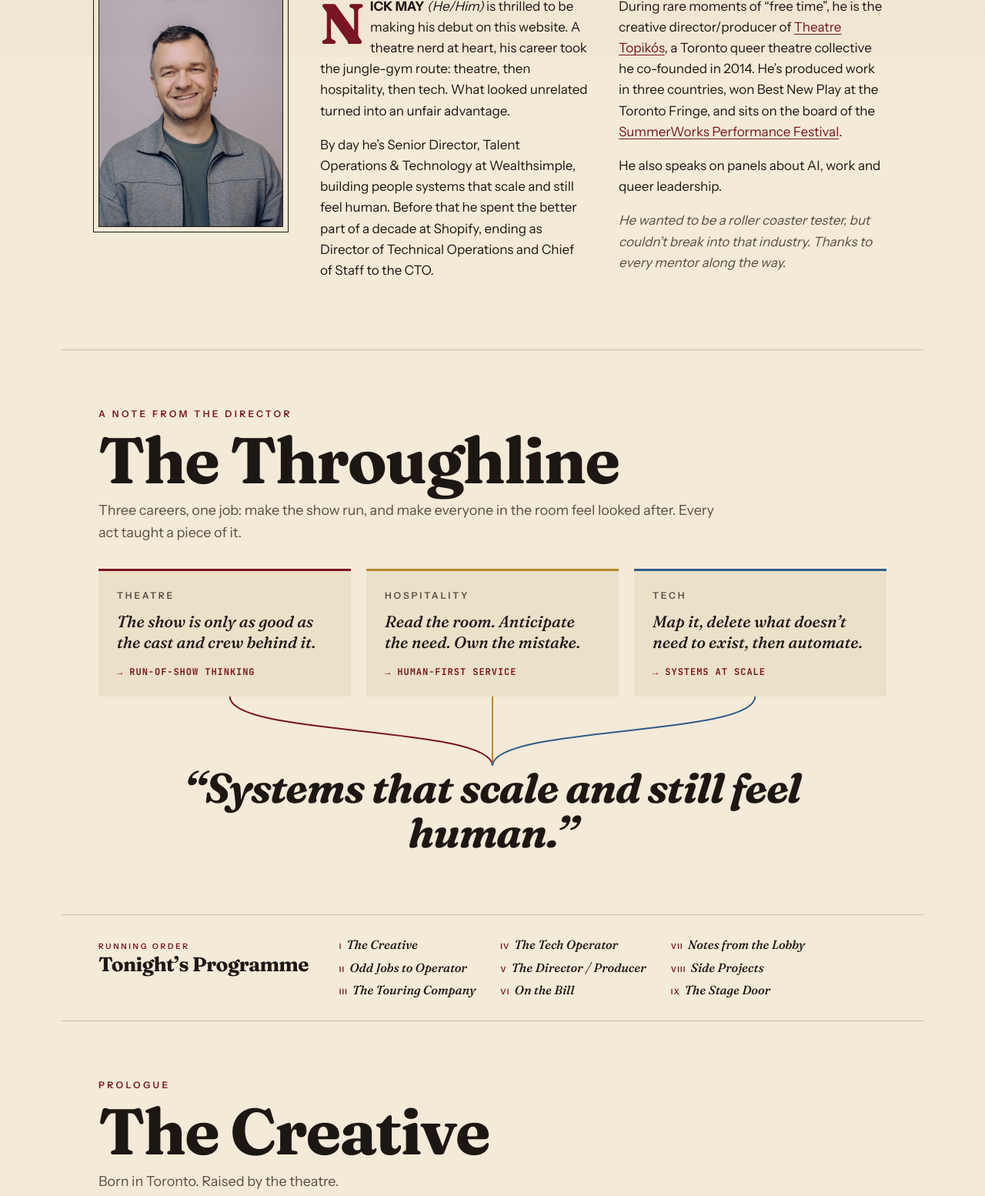
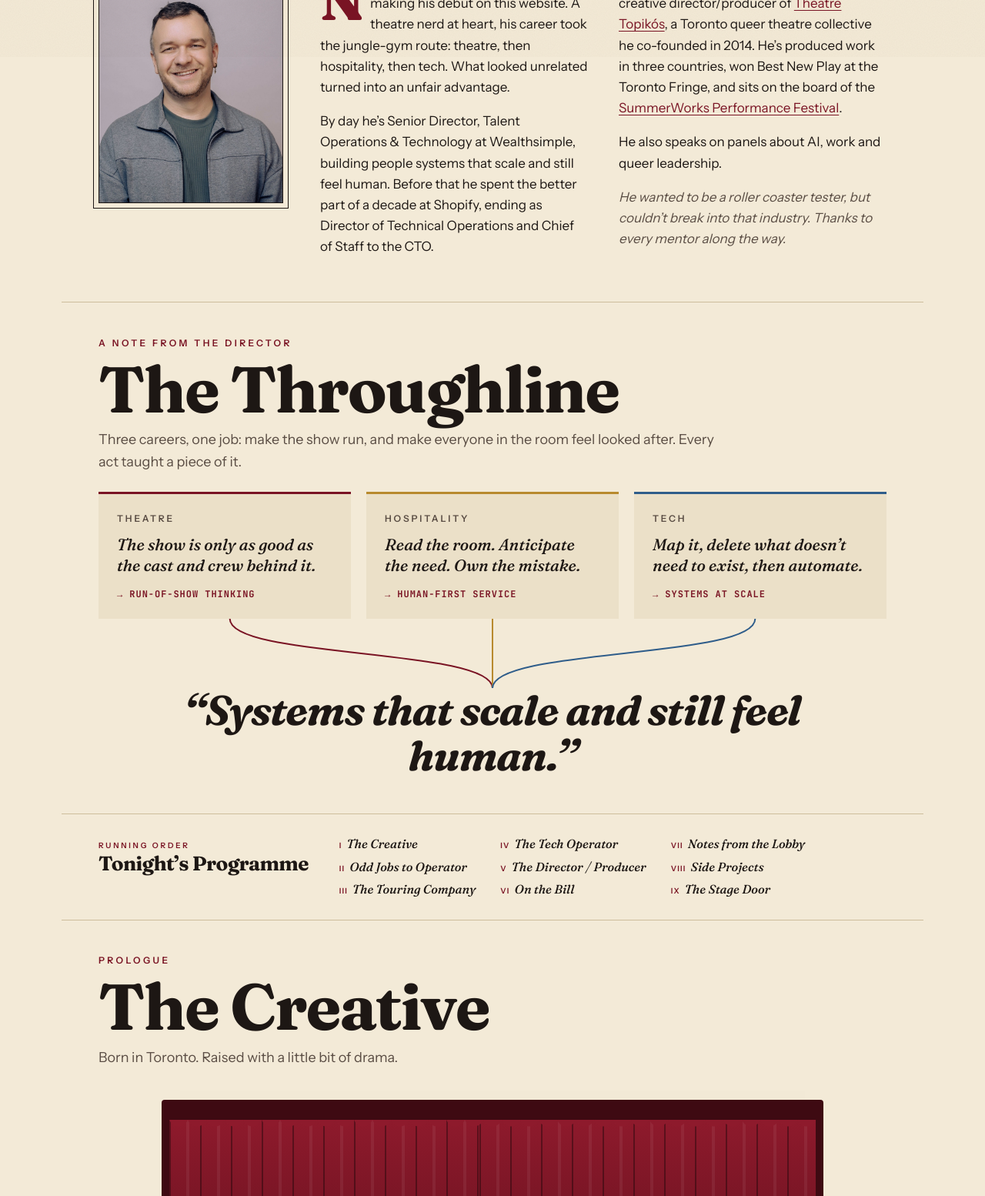
Before and after one commit to nickwmay/nickmay.ca, an Astro site: page / in a window 1280 px wide. Shown: the part 726-2280 px from the top of the page at 77% size. Built offline with nearby package versions, Linux system fonts and the light colour scheme; Astro itself is replaced by a stand-in of ours.

Commit message:
Tighter gaps between sections; Prologue line: raised with a little bit of drama
Co-Authored-By: Claude Opus 5.5 <noreply@anthropic.com>

```diff
--- a/src/pages/index.astro
+++ b/src/pages/index.astro
@@ -7,7 +7,7 @@ import {
 } from '../data/show';
 
 const acts = {
-  prologue: { id: 'prologue', cue: 'LX 2', label: 'Prologue', title: 'The Creative', sub: 'Born in Toronto. Raised by the theatre.', scenes: prologue },
+  prologue: { id: 'prologue', cue: 'LX 2', label: 'Prologue', title: 'The Creative', sub: 'Born in Toronto. Raised with a little bit of drama.', scenes: prologue },
   hospitality: { id: 'act-1', cue: 'LX 3', label: 'Act I', title: 'Odd Jobs to Operator', sub: 'From Commodore 64 crosswords to general manager', scenes: hospitality },
   tech: { id: 'act-2', cue: 'LX 5', label: 'Act II', title: 'The Tech Operator', sub: 'Product, technical & people operations, 2017–now', scenes: tech },
 };
--- a/src/styles/global.css
+++ b/src/styles/global.css
@@ -853,7 +853,7 @@ html[data-mode='backstage'] .chair-text { fill: var(--accent); }
 .cover-title .cover-name { margin-bottom: 10px; }
 .cover-sub { margin-top: 14px; max-width: none; font-size: 15px; }
 .cover-cta { margin-top: 20px; }
-.whos-who { padding-top: clamp(48px, 6vw, 72px); }
+.whos-who { padding-top: clamp(36px, 4vw, 52px); }
 #act-1 { padding-bottom: 40px; }
 .on-tour { padding-top: 40px; }
 
@@ -992,8 +992,8 @@ html[data-mode='backstage'] .badge-back { filter: none; background: #1d1f1d; col
 .badge-pm .badge-label { font-size: 12.5px; text-align: left; }
 
 /* Tighter rhythm between sections */
-.section { padding-top: clamp(48px, 6vw, 84px); padding-bottom: clamp(48px, 6vw, 84px); }
-.act-sub { margin-bottom: 32px; }
+.section { padding-top: clamp(32px, 3.6vw, 52px); padding-bottom: clamp(32px, 3.6vw, 52px); }
+.act-sub { margin-bottom: 24px; }
 .whos-who-body { margin-top: 28px; }
 #act-1 { padding-bottom: 32px; }
 .on-tour { padding-top: 32px; padding-bottom: 32px; }
@@ -1332,7 +1332,7 @@ html[data-mode='backstage'] .stint-tag { filter: grayscale(.7); }
 @media (max-width: 760px) { .bill-item img.wide { width: 112px; height: 59px; } }
 
 /* ── Homepage teaser for the Second Stage ── */
-.s2-teaser { padding-top: clamp(40px, 5vw, 64px); padding-bottom: clamp(40px, 5vw, 64px); }
+.s2-teaser { padding-top: clamp(28px, 3vw, 40px); padding-bottom: clamp(28px, 3vw, 40px); }
 .s2t {
   display: grid; grid-template-columns: 200px 1fr auto; gap: 28px; align-items: center;
   padding: 22px 28px; border: 1px solid var(--ink); outline: 1px solid var(--ink); outline-offset: 5px;
@@ -1374,7 +1374,7 @@ html[data-mode='backstage'] .s2t-cta { background: var(--accent); color: #000; }
 .s2-programme a:hover { color: var(--accent); }
 .s2-pnum { font: italic 700 1.15em/1 var(--display); letter-spacing: 0; color: var(--accent); text-transform: none; }
 .s2-pcount { margin-left: auto; padding-right: 16px; font: 400 13px/1.2 var(--body); letter-spacing: 0; text-transform: none; color: var(--ink-soft); }
-.projects-page .second-stage, .projects-page .rehearsal-hall { padding-top: clamp(40px, 5vw, 64px); }
+.projects-page .second-stage, .projects-page .rehearsal-hall { padding-top: clamp(28px, 3.4vw, 44px); }
 .s2-head { display: grid; grid-template-columns: auto 1fr; align-items: baseline; gap: 6px 28px; margin-bottom: 32px; }
 .s2-head h2 { margin: 0; font: 700 clamp(30px, 3.6vw, 42px)/1 var(--display); letter-spacing: -.02em; white-space: nowrap; }
 .s2-head h2 .s2-pnum { margin-right: 6px; font-size: .8em; }
```
